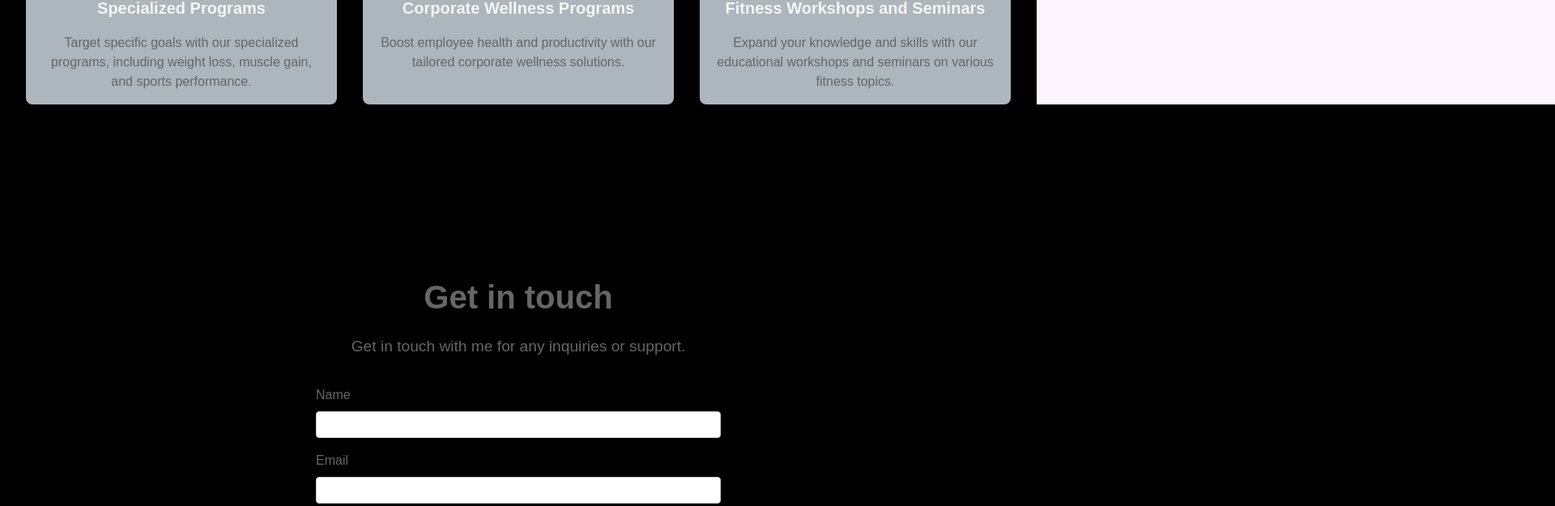
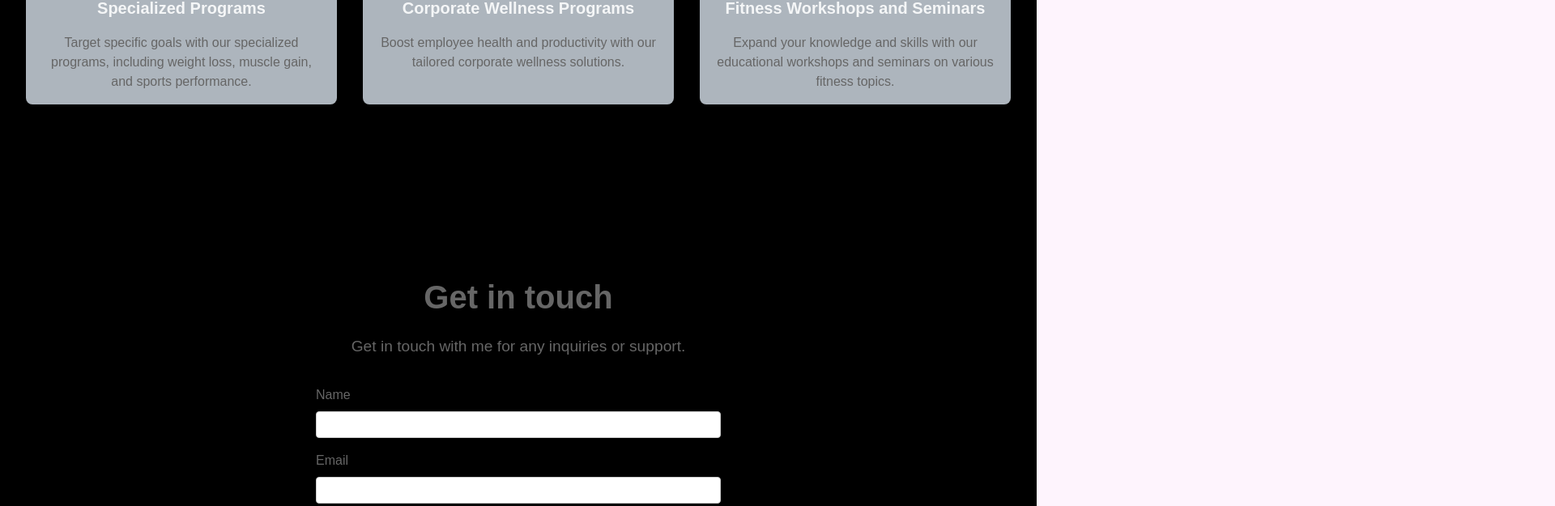
Before and after one commit to MohauMushi/Gym-Website, a React (Vite) app: page / in a window 1280 px wide. Shown: the part 2591-3216 px from the top of the page at 81% size, 1920 px wide, since content can reach past the window. Built offline with nearby package versions, Linux system fonts and the light colour scheme.

Commit message:
Updated styles for .contact-section in Contact.css

```diff
--- a/src/Components/Contact/Contact.css
+++ b/src/Components/Contact/Contact.css
@@ -1,16 +1,16 @@
 .contact-section {
     background-color: #000000;
-    text-align: center;
     min-height: 100vh;
-    margin-top: -1.98rem;
+    /* margin-top: -1.98rem; */
     display: flex;
     flex-direction: column;
     justify-content: center;
     align-items: center;
+    text-align: center;
     position: relative;
-    margin-left: -50vw;
-    margin-right: -50vw;
-    padding: 2rem;
+    /* width: 100vw; */
+    /* padding: clamp(2rem, 5vw, 4rem); */
+    box-sizing: border-box;
 }
 
 .contact-section h1, .contact-section h2 {
```
